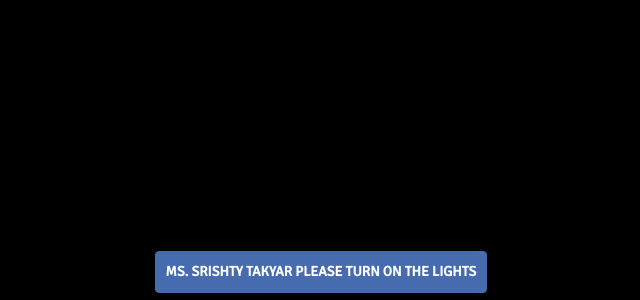
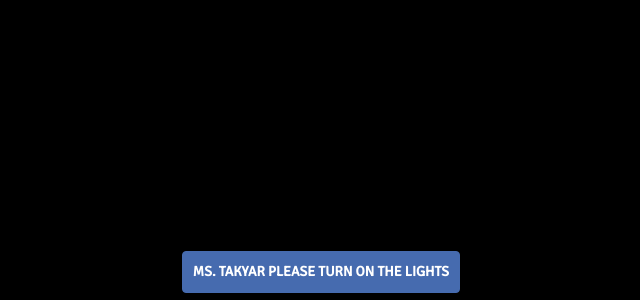
Before and after one commit to nv6787/srishty, a website: page index.html in a window 1280 px wide. Shown: the part 500-800 px from the top of the page, without its empty margins (319-959 px from the left). Drawn offline with nearby package versions, Linux system fonts and the light colour scheme.

Commit message:
Update index.html

```diff
--- a/index.html
+++ b/index.html
@@ -147,7 +147,7 @@
 		<div class="navbar navbar-fixed-bottom">
 			<div class="row">
 				<div class="col-md-6 text-center col-md-offset-3">
-					<button class="btn btn-primary" id="turn_on">Ms. Srishty Takyar Please Turn on the Lights</button>
+					<button class="btn btn-primary" id="turn_on">Ms. Takyar Please Turn on the Lights</button>
 					<button class="btn btn-primary" id="play">Mam Can we have a soft music please </button>
 					<button class="btn btn-primary" id="bannar_coming">Now Let's Decorate this Screen beautifully just the way you are! </button>
 					<button class="btn btn-primary" id="balloons_flying">Oopsie😲 forgot baloons👰‍♀️ Let's Fly some Balloons just like your dreams will</button>
```
